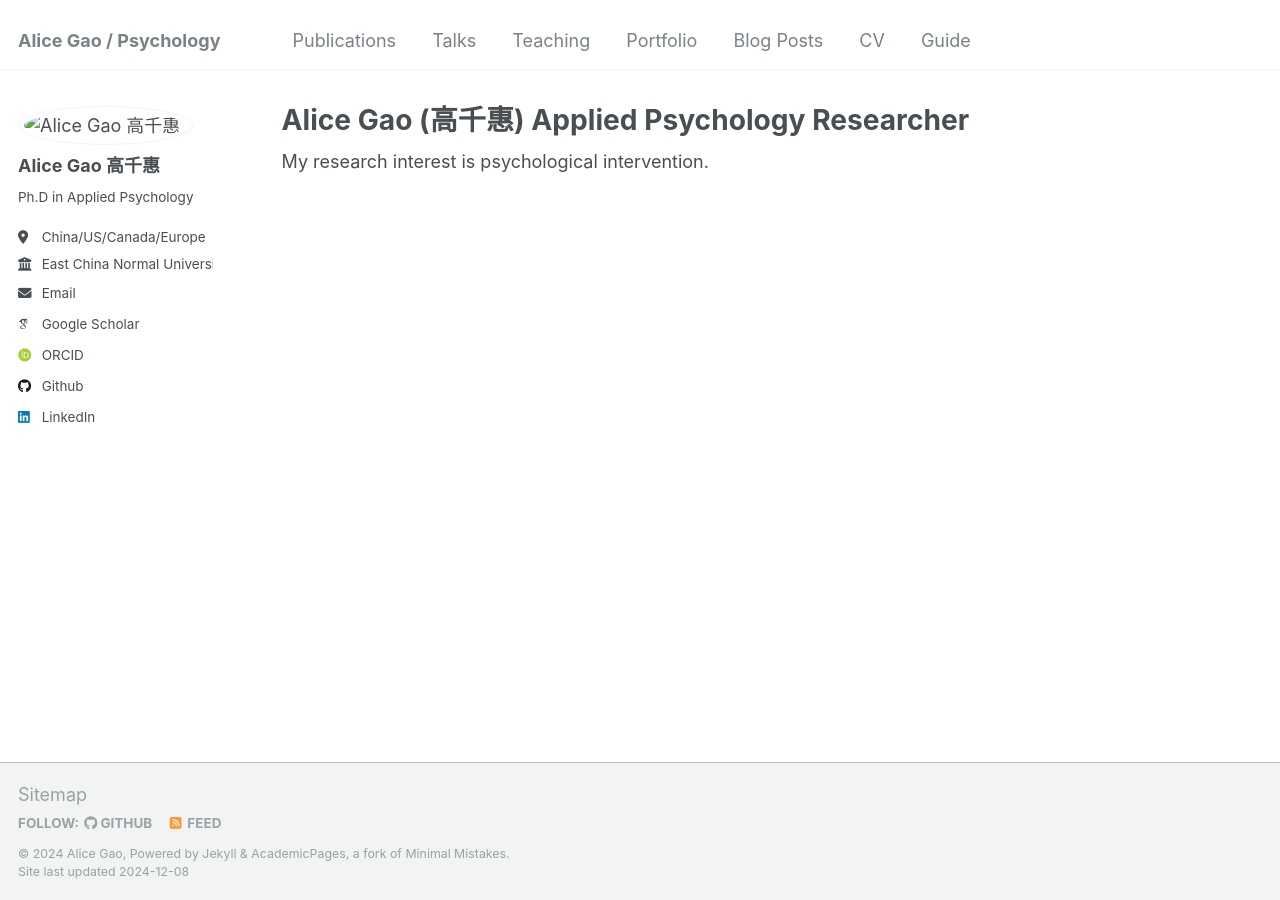
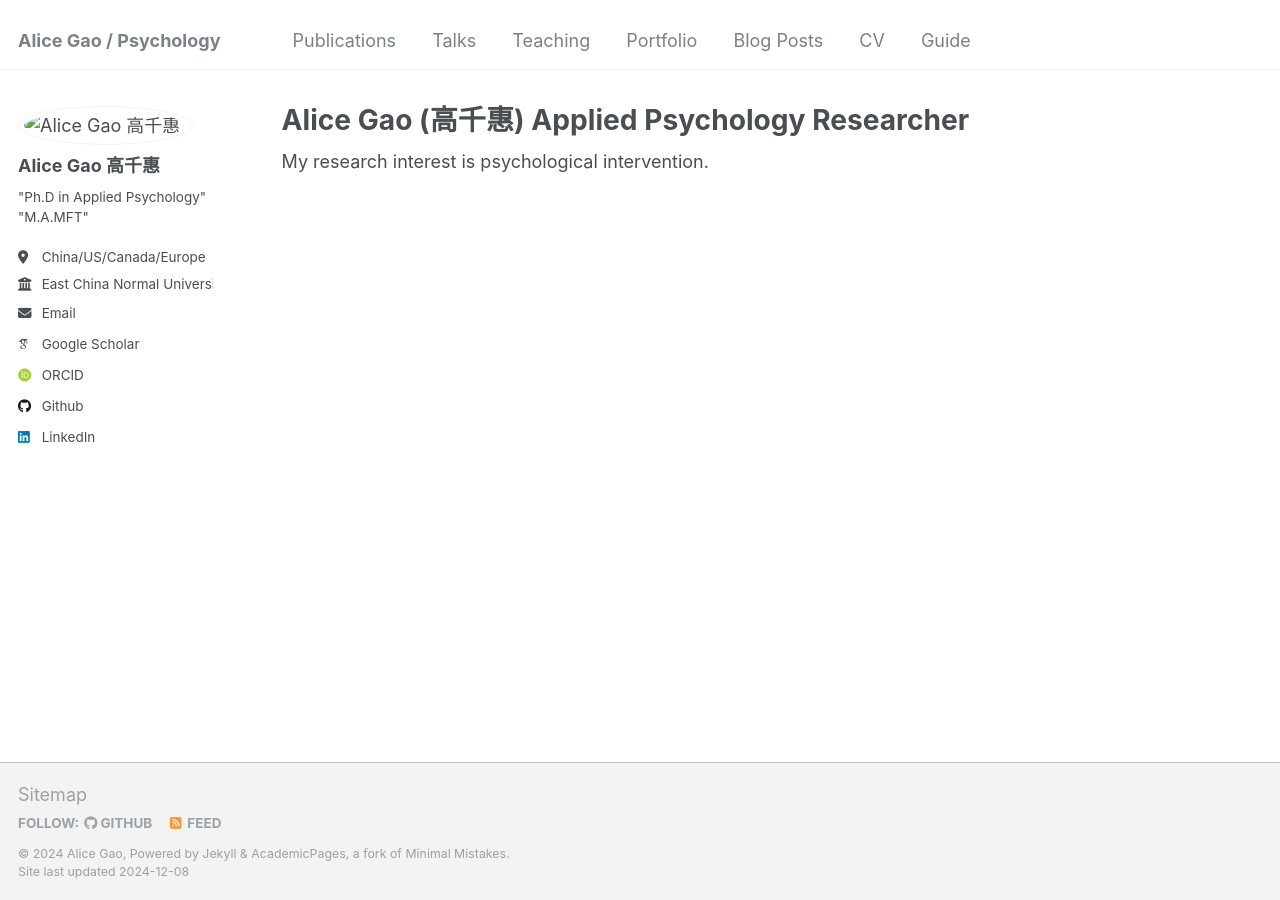
Before and after one commit to alicepsychology/alicepsychology.com, a Jekyll site: the page built from _pages/about.md, in a window 1280 px wide. Built offline with Jekyll 4.4.1, drawn with Linux system fonts in a browser that asks for light colours; some web fonts are replaced.

Commit message:
Update _config.yml

```diff
--- a/_config.yml
+++ b/_config.yml
@@ -24,7 +24,9 @@ author:
   avatar           : "alicepsychology.github.io/images/WeChat Image_20221223132420.jpg"
   name             : "Alice Gao 高千惠"
   pronouns         : # example: "she/her"
-  bio              : "Ph.D in Applied Psychology"
+  bio              : |
+                     "Ph.D in Applied Psychology"
+                     "M.A.MFT"
   location         : "China/US/Canada/Europe"
   employer         : "East China Normal University"
   URI              : "alicepsychology.com"
```
